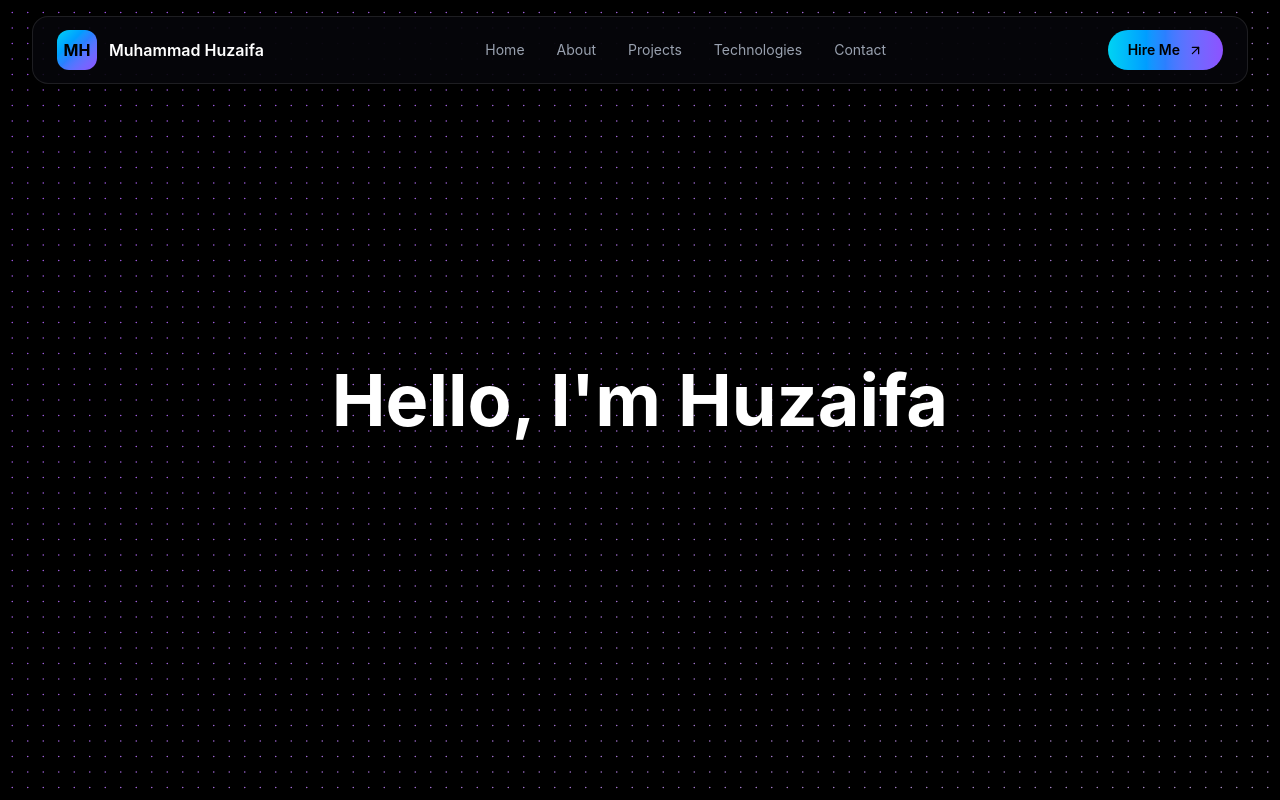
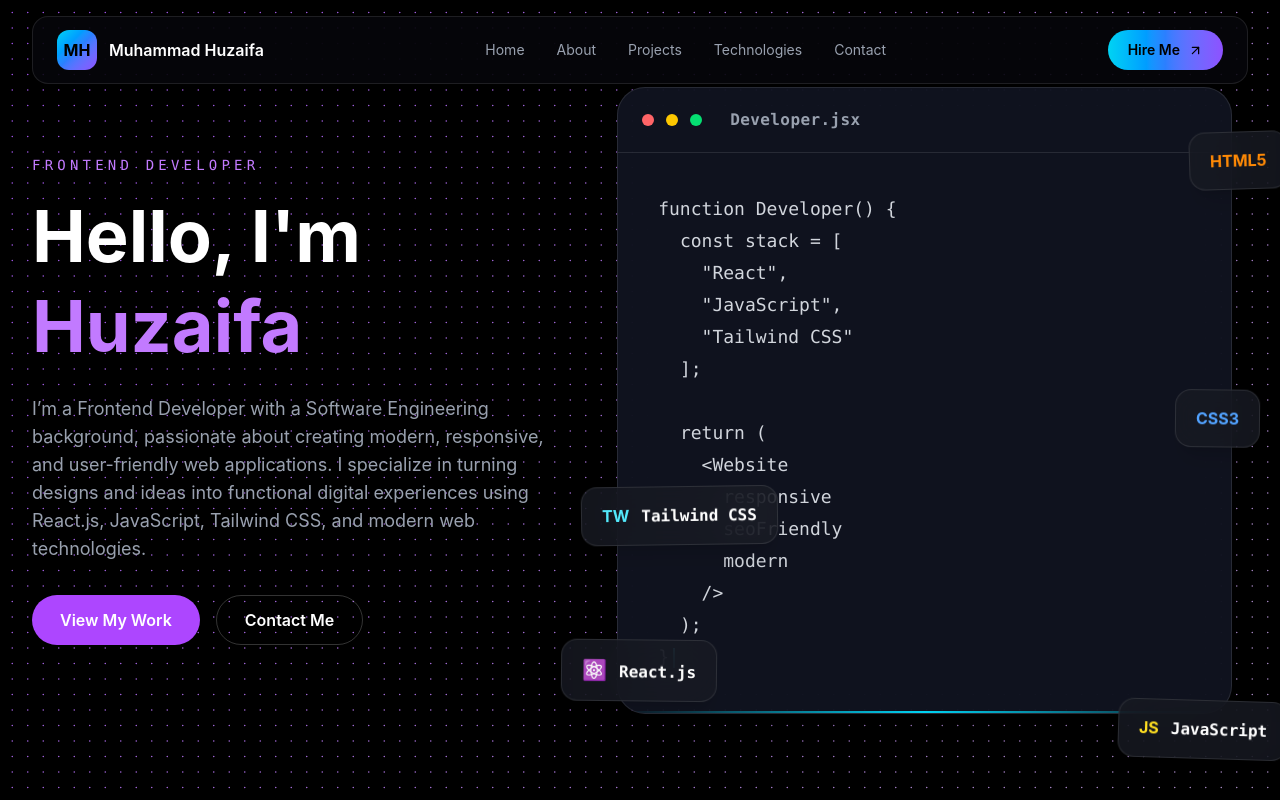
Before and after one commit to izafi/muhammad-huzaifa-portfolio, a React (Vite) app: page / in a window 1280 px wide. Built offline with nearby package versions, Linux system fonts and the light colour scheme.

Commit message:
feat: enhance Hero component with CodePanel and improved layout

```diff
--- /dev/null
+++ b/src/components/CodePanel.jsx
@@ -0,0 +1,238 @@
+import React, { useEffect, useState } from "react";
+import { motion } from "framer-motion";
+const codeSnippets = [
+  {
+    file: "Developer.jsx",
+    language: "React",
+    code: `function Developer() {
+  const stack = [
+    "React",
+    "JavaScript",
+    "Tailwind CSS"
+  ];
+
+  return (
+    <Website
+      responsive
+      seoFriendly
+      modern
+    />
+  );
+}`,
+  },
+
+  {
+    file: "Portfolio.js",
+    language: "JavaScript",
+    code: `const developer = {
+  name: "Muhammad Huzaifa",
+  role: "Frontend Developer",
+  skills: [
+    "React.js",
+    "JavaScript",
+    "Tailwind CSS"
+  ],
+  available: true
+};`,
+  },
+
+  {
+    file: "styles.css",
+    language: "Tailwind CSS",
+    code: `.portfolio {
+  @apply min-h-screen;
+  @apply bg-black;
+  @apply text-white;
+}
+
+.hero {
+  @apply flex;
+  @apply items-center;
+  @apply justify-center;
+}`,
+  },
+];
+
+const CodePanel = () => {
+  const [snippetIndex, setSnippetIndex] = useState(0);
+  const [displayedCode, setDisplayedCode] = useState("");
+  const [isDeleting, setIsDeleting] = useState(false);
+
+  const currentSnippet = codeSnippets[snippetIndex];
+  const fullCode = currentSnippet.code;
+
+  useEffect(() => {
+    const typingSpeed = isDeleting ? 15 : 20;
+
+    const timer = setTimeout(() => {
+      if (!isDeleting) {
+        if (displayedCode.length < fullCode.length) {
+          setDisplayedCode(fullCode.slice(0, displayedCode.length + 1));
+        } else {
+          setTimeout(() => {
+            setIsDeleting(true);
+          }, 2000);
+        }
+      } else {
+        if (displayedCode.length > 0) {
+          setDisplayedCode(displayedCode.slice(0, -1));
+        } else {
+          setIsDeleting(false);
+
+          setSnippetIndex(
+            (prevIndex) => (prevIndex + 1) % codeSnippets.length
+          );
+        }
+      }
+    }, typingSpeed);
+
+    return () => clearTimeout(timer);
+  }, [displayedCode, isDeleting, fullCode]);
+
+  return (
+    <div className="relative mx-auto w-full max-w-4xl px-4">
+      {/* Floating Tech Badges */}
+
+     {/* React */}
+<motion.div
+  animate={{
+    y: [0, -15, 0, 12, 0],
+    rotate: [0, 2, -2, 1, 0],
+  }}
+  transition={{
+    duration: 5,
+    repeat: Infinity,
+    ease: "easeInOut",
+  }}
+  className="absolute -left-6 bottom-2 z-20 rounded-2xl border border-white/10 bg-[#171922]/80 px-5 py-4 shadow-xl backdrop-blur-xl md:-left-10"
+>
+  <span className="text-xl text-[#61DAFB]">⚛</span>
+
+  <span className="ml-3 font-mono font-bold text-white">
+    React.js
+  </span>
+</motion.div>
+
+
+{/* Tailwind CSS */}
+<motion.div
+  animate={{
+    y: [0, 12, 0, -10, 0],
+    rotate: [0, -2, 2, -1, 0],
+  }}
+  transition={{
+    duration: 6,
+    repeat: Infinity,
+    ease: "easeInOut",
+    delay: 0.5,
+  }}
+  className="absolute -left-4 top-[65%] z-20 rounded-2xl border border-white/10 bg-[#171922]/80 px-5 py-4 shadow-xl backdrop-blur-xl md:-left-5"
+>
+  <span className="font-bold text-cyan-300">
+    TW
+  </span>
+
+  <span className="ml-3 font-mono font-bold text-white">
+    Tailwind CSS
+  </span>
+</motion.div>
+
+
+{/* JavaScript */}
+<motion.div
+  animate={{
+    y: [0, -12, 0, 15, 0],
+    rotate: [0, 2, -1, 2, 0],
+  }}
+  transition={{
+    duration: 5.5,
+    repeat: Infinity,
+    ease: "easeInOut",
+    delay: 1,
+  }}
+  className="absolute -right-4 -bottom-8 z-20 rounded-2xl border border-white/10 bg-[#171922]/80 px-5 py-4 shadow-xl backdrop-blur-xl md:-right-10"
+>
+  <span className="font-bold text-yellow-300">
+    JS
+  </span>
+
+  <span className="ml-3 font-mono font-bold text-white">
+    JavaScript
+  </span>
+</motion.div>
+
+
+{/* HTML5 */}
+<motion.div
+  animate={{
+    y: [0, -10, 0, 14, 0],
+    rotate: [0, -2, 1, -2, 0],
+  }}
+  transition={{
+    duration: 5.8,
+    repeat: Infinity,
+    ease: "easeInOut",
+    delay: 0.8,
+  }}
+  className="absolute -right-3 top-8 z-20 rounded-2xl border border-white/10 bg-[#171922]/80 px-5 py-4 shadow-xl backdrop-blur-xl md:-right-10"
+>
+  <span className="font-bold text-orange-400">
+    HTML5
+  </span>
+</motion.div>
+
+
+{/* CSS3 */}
+<motion.div
+  animate={{
+    y: [0, 13, 0, -12, 0],
+    rotate: [0, 2, -2, 1, 0],
+  }}
+  transition={{
+    duration: 6.2,
+    repeat: Infinity,
+    ease: "easeInOut",
+    delay: 1.2,
+  }}
+  className="absolute right-8 top-1/2 z-20 rounded-2xl border border-white/10 bg-[#171922]/80 px-5 py-4 shadow-xl backdrop-blur-xl md:-right-3"
+>
+  <span className="font-bold text-blue-400">
+    CSS3
+  </span>
+</motion.div>
+
+      {/* Code Window */}
+
+      <div className="relative overflow-hidden rounded-[28px] border border-white/10 bg-[#111522]/90 shadow-2xl backdrop-blur-xl">
+
+        {/* Window Header */}
+
+        <div className="flex items-center gap-3 border-b border-white/10 px-6 py-5">
+          <div className="h-3 w-3 rounded-full bg-red-400"></div>
+          <div className="h-3 w-3 rounded-full bg-yellow-400"></div>
+          <div className="h-3 w-3 rounded-full bg-green-400"></div>
+
+          <span className="ml-4 font-mono text-sm font-semibold tracking-wide text-gray-400 sm:text-base">
+            {currentSnippet.file}
+          </span>
+        </div>
+
+        {/* Code Area */}
+
+        <div className="min-h-[420px] p-6 sm:p-10">
+          <pre className="whitespace-pre-wrap break-words font-mono text-sm leading-8 text-gray-300 sm:text-lg">
+            <code>{displayedCode}</code>
+
+            <span className="ml-1 inline-block h-5 w-[2px] animate-pulse bg-cyan-300 align-middle"></span>
+          </pre>
+        </div>
+
+        {/* Bottom Glow */}
+
+        <div className="absolute bottom-0 left-0 h-[2px] w-full bg-gradient-to-r from-transparent via-cyan-400 to-transparent"></div>
+      </div>
+    </div>
+  );
+};
+
+export default CodePanel;
--- a/src/components/Hero.jsx
+++ b/src/components/Hero.jsx
@@ -1,5 +1,7 @@
 import React from "react";
+
 import DotField from "./DotField";
+import CodePanel from "./CodePanel";
 
 const Hero = () => {
   return (
@@ -24,12 +26,51 @@
       </div>
 
       {/* Hero Content */}
-      <section className="relative z-10 flex min-h-screen items-center justify-center">
-        <h1 className="text-center text-[72px] font-bold text-white">
-          Hello, I'm Huzaifa
-        </h1>
+      <section className="relative z-10 flex min-h-screen items-center">
+
+        <div className="mx-auto flex w-full max-w-7xl flex-col items-center justify-between gap-16 px-5 py-20 lg:flex-row lg:gap-10 lg:px-8">
+
+          {/* Left Content */}
+          <div className="w-full text-center lg:w-[45%] lg:text-left">
+
+            <p className="mb-4 font-mono text-sm uppercase tracking-[0.3em] text-purple-400">
+              Frontend Developer
+            </p>
+
+            <h1 className="text-5xl font-bold leading-tight text-white sm:text-6xl lg:text-7xl">
+              Hello, I'm{" "}
+              <span className="text-purple-400">
+                Huzaifa
+              </span>
+            </h1>
+
+            <p className="mt-6 max-w-xl text-base leading-7 text-gray-400 sm:text-lg">
+              I’m a Frontend Developer with a Software Engineering background, passionate about creating modern, responsive, and user-friendly web applications. I specialize in turning designs and ideas into functional digital experiences using React.js, JavaScript, Tailwind CSS, and modern web technologies.
+            </p>
+
+            {/* Buttons */}
+            <div className="mt-8 flex flex-wrap justify-center gap-4 lg:justify-start">
+
+              <button className="rounded-full bg-purple-500 px-7 py-3 font-semibold text-white transition hover:bg-purple-600">
+                View My Work
+              </button>
+
+              <button className="rounded-full border border-white/20 px-7 py-3 font-semibold text-white transition hover:bg-white/10">
+                Contact Me
+              </button>
+
+            </div>
+
+          </div>
+
+          {/* Right Code Panel */}
+          <div className="w-full lg:w-[55%]">
+            <CodePanel />
+          </div>
+
+        </div>
+
       </section>
-
     </div>
   );
 };
```
